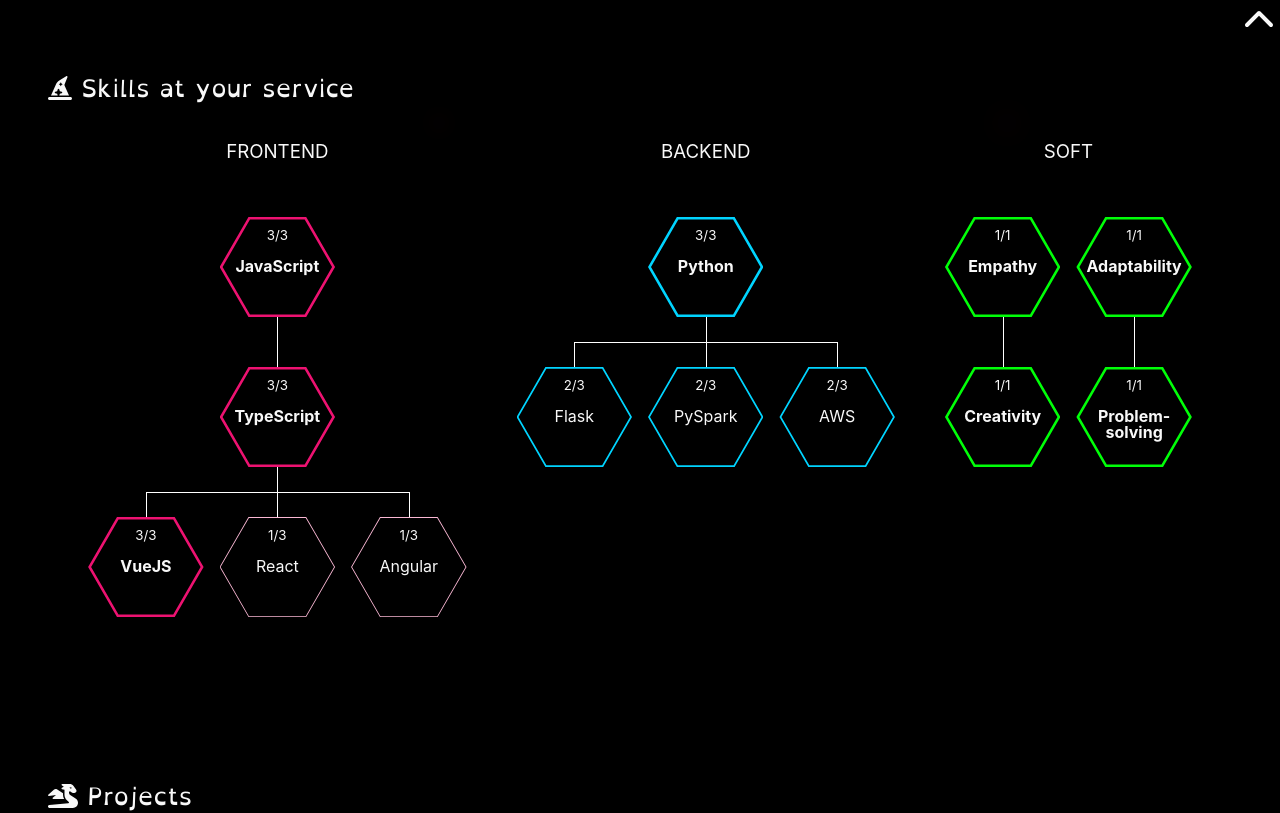
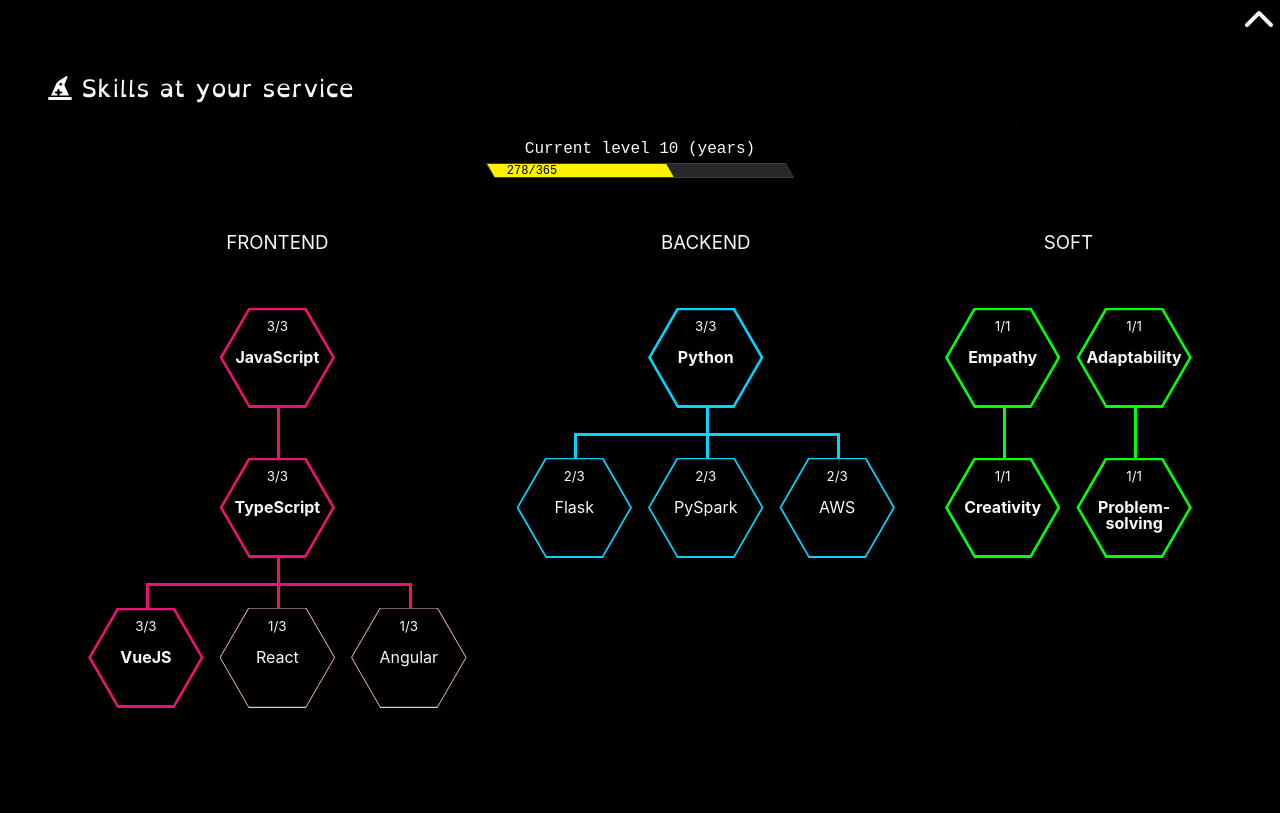
Before and after one commit to angele-henry-dev/LadyRaccoon, a Vue app: page / in a window 1280 px wide. Shown: the part 740-1553 px from the top of the page. Built offline with nearby package versions, Linux system fonts and the light colour scheme.

Commit message:
Progress bar

```diff
--- a/src/assets/css/base.css
+++ b/src/assets/css/base.css
@@ -14,8 +14,8 @@
   --vt-c-lime-light: hsl(76, 100%, 85%);
   --vt-c-cyan: hsl(190, 100%, 50%);
   --vt-c-cyan-light: hsl(190, 100%, 85%);
-  --vt-c-violet: hsl(268, 100%, 50%);
-  --vt-c-violet-light: hsl(268, 100%, 85%);
+  --vt-c-yellow: hsl(57, 100%, 50%);
+  --vt-c-yellow-light: hsl(57, 100%, 85%);
 
   --vt-c-divider-dark-1: rgba(84, 84, 84, 0.65);
   --vt-c-divider-dark-2: rgba(84, 84, 84, 0.48);
--- a/src/components/SkillsTree.vue
+++ b/src/components/SkillsTree.vue
@@ -1,11 +1,21 @@
 <script setup lang="ts">
 import TreeLeave from '@/components/TreeLeave.vue'
 
+import { ref } from 'vue'
+
 // Props
 const props = defineProps(['skills'])
+
+// Variables
+const years = ref('10')
+const days = ref('"278"')
 </script>
 
 <template>
+  <div class="current-level">
+    <span>Current level {{ years }} (years)</span>
+    <div class="range"></div>
+  </div>
   <div class="skills-container">
     <div v-for="(item, i) in props.skills" :key="i" :class="`tree-container ${item.type}`">
       <h3>{{ item.type }}</h3>
@@ -15,6 +25,12 @@
 </template>
 
 <style scoped>
+.current-level {
+  text-align: center;
+  margin-bottom: 50px;
+  font-family: 'Orbitron', monospace;
+}
+
 .skills-container {
   display: flex;
   flex-direction: row;
@@ -31,4 +47,71 @@
     margin-bottom: 20px;
   }
 }
+
+.range {
+  --p: 60;
+  position: relative;
+  margin: auto;
+  background-color: var(--color-border);
+  border: 1px solid var(--color-border);
+  width: 100%;
+  max-width: 300px;
+  height: 15px;
+  transform: skew(30deg);
+  font-family: 'Orbitron', monospace;
+
+  &:before {
+    --width: calc(var(--p) * 1%);
+
+    content: '';
+    position: absolute;
+    top: 0;
+    left: 0;
+    width: 0;
+    height: 100%;
+    background-color: var(--vt-c-yellow);
+    z-index: 0;
+    animation:
+      load 0.5s forwards linear,
+      glitch 2s infinite linear;
+  }
+
+  &:after {
+    counter-reset: progress var(--p);
+    content: v-bind(days) '/365';
+    color: #000;
+    font-size: 0.75rem;
+    margin-top: 1px;
+    position: absolute;
+    left: 5%;
+    top: 50%;
+    transform: translateY(-50%) skewX(-30deg);
+    z-index: 1;
+  }
+}
+
+@keyframes load {
+  to {
+    width: var(--width);
+  }
+}
+
+@keyframes glitch {
+  0%,
+  5% {
+    transform: translate(0, 0);
+  }
+  1% {
+    transform: translate(-2.5%, -5%);
+  }
+  2% {
+    transform: translate(5%, 15%);
+  }
+  3% {
+    transform: translate(-21%, 5%);
+  }
+  4% {
+    transform: translate(1%, -11%);
+  }
+}
 </style>
--- a/src/components/TreeLeave.vue
+++ b/src/components/TreeLeave.vue
@@ -27,6 +27,10 @@
 </template>
 
 <style scoped>
+.level {
+  --gap: 50px;
+}
+
 ul {
   list-style-type: none;
   padding: 0;
@@ -34,7 +38,6 @@
 }
 
 .level {
-  --gap: 50px;
   display: flex;
   flex-direction: row;
   gap: 1rem;
@@ -58,14 +61,14 @@
   gap: 15px;
   line-height: 1rem;
 }
-
-.hexagon.master ~ div.text span {
+.master ~ .text span {
   font-weight: bold !important;
 }
+
 .hexagon {
+  --b: 1px;
   margin: auto;
-  --b: 1px; /* adjust to control the border  */
-  height: 100px; /* adjust to control the size  */
+  height: 100px; /* Size */
   aspect-ratio: 1 / cos(30deg);
   clip-path: polygon(
     0 50%,
@@ -82,28 +85,32 @@
     var(--b) 50%
   );
 }
+
 .hexagon.master {
   --b: 3px;
 }
 .hexagon.mid {
   --b: 2px;
 }
+
 .frontend .hexagon {
   background: var(--vt-c-pink-light);
-}
-.backend .hexagon {
-  background: var(--vt-c-cyan-light);
-}
-.soft .hexagon {
-  background: var(--vt-c-lime-light);
 }
 .frontend .hexagon.mid,
 .frontend .hexagon.master {
   background: var(--vt-c-pink);
 }
+
+.backend .hexagon {
+  background: var(--vt-c-cyan-light);
+}
 .backend .hexagon.mid,
 .backend .hexagon.master {
   background: var(--vt-c-cyan);
+}
+
+.soft .hexagon {
+  background: var(--vt-c-lime-light);
 }
 .soft .hexagon.mid,
 .soft .hexagon.master {
@@ -116,18 +123,36 @@
   display: block;
   position: absolute;
   left: 50%;
+  width: 1px;
+  border: 0 solid white;
+  border-left-width: 3px;
+}
+
+.before::before {
+  top: -25px;
   height: calc(var(--gap) / 2);
-  width: 1px;
-  border-left: 1px solid white;
 }
+
 .after::after {
   top: 100px;
+  height: calc(var(--gap) / 2);
 }
-.before::before {
-  top: -25px;
-}
+
 .sisters::before {
   width: calc(100% + 16px);
-  border-top: 1px solid white;
+  border-top-width: 3px;
+}
+
+.frontend .element::before,
+.frontend .element::after {
+  border-color: var(--vt-c-pink);
+}
+.backend .element::before,
+.backend .element::after {
+  border-color: var(--vt-c-cyan);
+}
+.soft .element::before,
+.soft .element::after {
+  border-color: var(--vt-c-lime);
 }
 </style>
```
